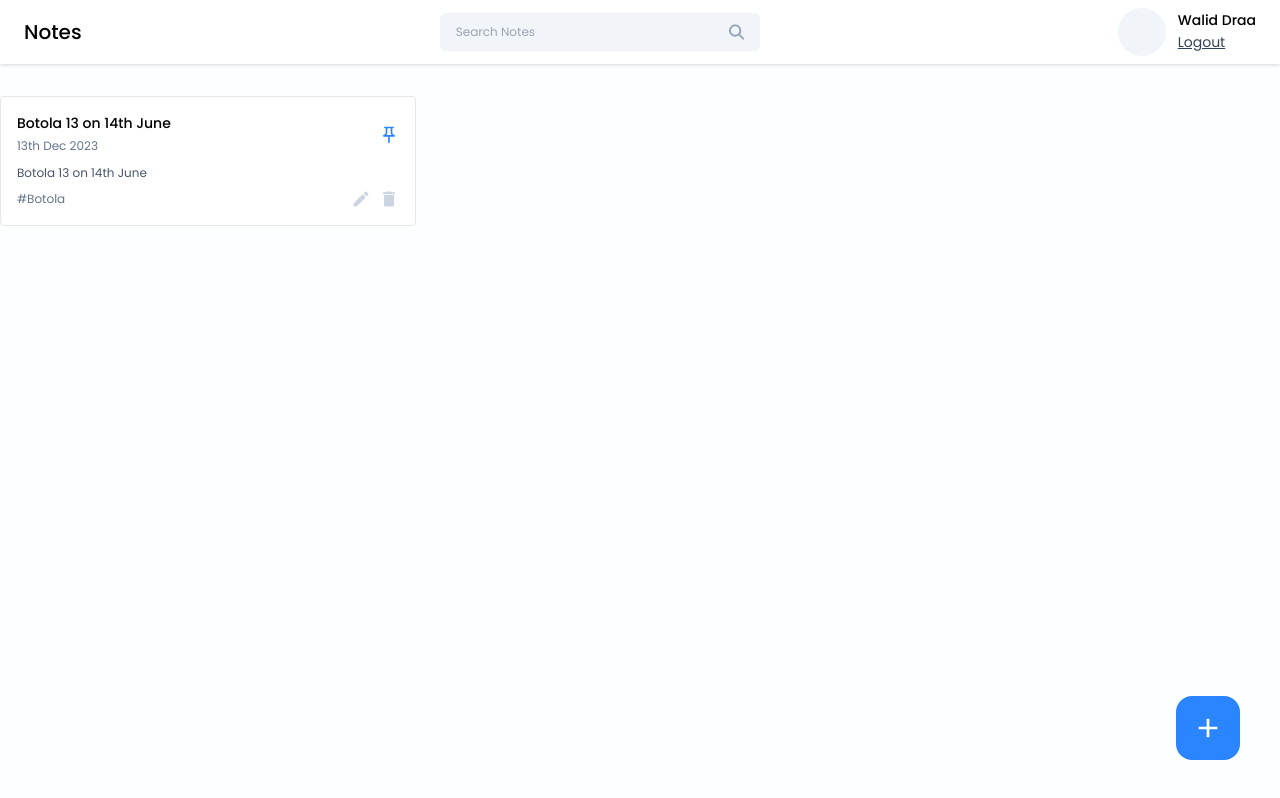
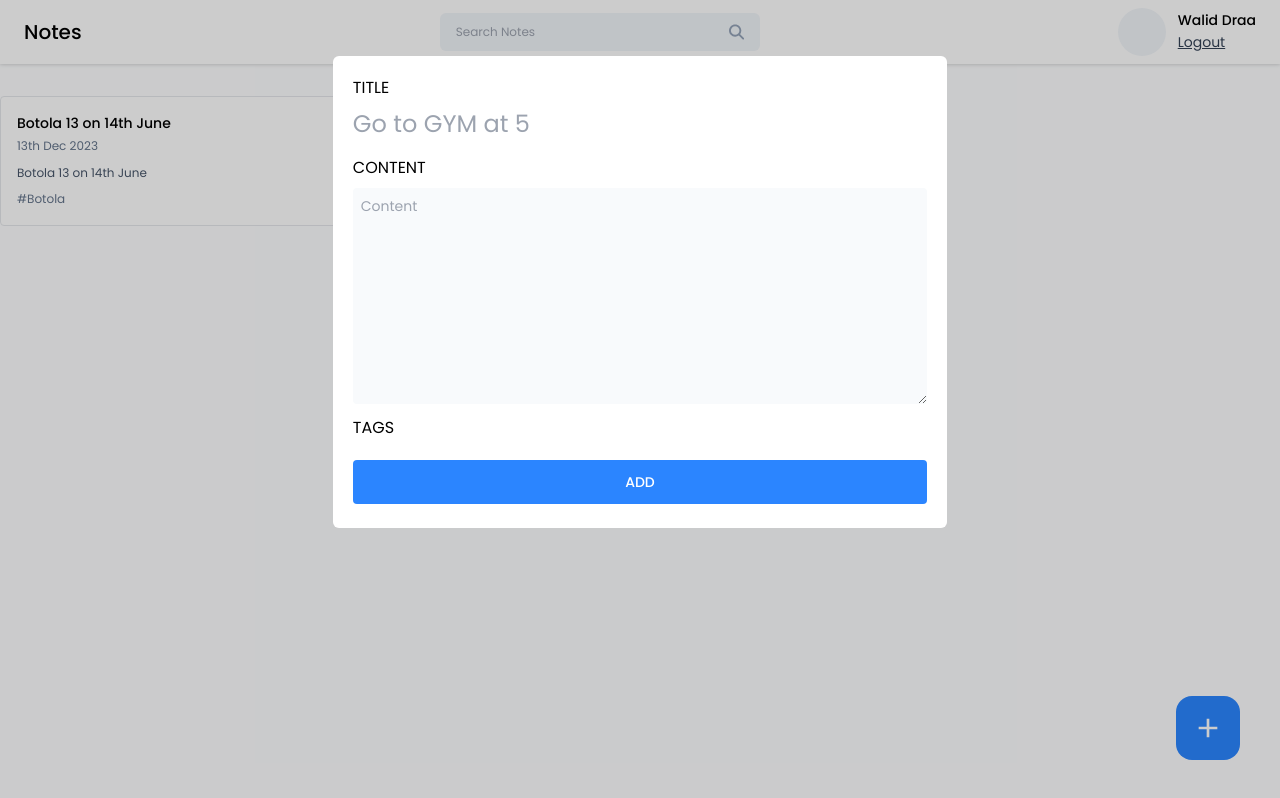
Before and after one commit to wa1ead/MERN-Notes-App, a React (Vite) app in the folder frontend/notes-app/: page /dashboard in a window 1280 px wide. Both pictures are taken after a click on the button 1208 px from the left and 728 px from the top of the page. Built offline with nearby package versions, Linux system fonts and the light colour scheme.

Commit message:
add/edit note popup component

```diff
--- a/frontend/notes-app/package.json
+++ b/frontend/notes-app/package.json
@@ -13,6 +13,7 @@
     "react": "^18.2.0",
     "react-dom": "^18.2.0",
     "react-icons": "^5.2.1",
+    "react-modal": "^3.16.1",
     "react-router-dom": "^6.23.1"
   },
   "devDependencies": {
--- a/frontend/notes-app/src/index.css
+++ b/frontend/notes-app/src/index.css
@@ -24,4 +24,7 @@
   .icon-btn {
     @apply text-xl text-slate-300 cursor-pointer hover:text-primary;
   }
+  .label-input {
+    @apply text-xs text-slate-400;
+  }
 }
--- /dev/null
+++ b/frontend/notes-app/src/pages/Home/AddEditNotes.jsx
@@ -0,0 +1,33 @@
+import React from "react";
+
+const AddEditNotes = () => {
+  return (
+    <div>
+      <div className="flex flex-col gap-2">
+        <label className="input-label">TITLE</label>
+        <input
+          type="text"
+          className="text-2xl text-slate-950 outline-none"
+          placeholder="Go to GYM at 5"
+        />
+      </div>
+      <div className="flex flex-col gap-2 mt-4">
+        <label className="input-label">CONTENT</label>
+        <textarea
+          type="text"
+          className="text-sm text-slate-950 bg-slate-50 p-2 outline-none rounded"
+          rows={10}
+          placeholder="Content"
+        />
+      </div>
+      <div className="mt-3">
+        <label className="input-label">TAGS</label>
+      </div>
+      <button className="btn-primary font-medium mt-5 p-3" onClick={() => {}}>
+        ADD
+      </button>
+    </div>
+  );
+};
+
+export default AddEditNotes;
--- a/frontend/notes-app/src/pages/Home/Home.jsx
+++ b/frontend/notes-app/src/pages/Home/Home.jsx
@@ -1,8 +1,17 @@
-import React from "react";
+import React, { useState } from "react";
+import Modal from "react-modal";
 import { MdAdd } from "react-icons/md";
 import NavBar from "../../components/navbar/NavBar";
 import NoteCard from "../../components/cards/NoteCard";
+import AddEditNotes from "./AddEditNotes";
+
 const Home = () => {
+  const [openAddEditModal, setOpenAddEditModal] = useState({
+    isShown: false,
+    type: "add",
+    data: null,
+  });
+
   return (
     <>
       <NavBar />
@@ -22,10 +31,26 @@
       </div>
       <button
         className="w-16 h-16 flex justify-center items-center bg-primary hover:bg-blue-600 rounded-2xl absolute right-10 bottom-10"
-        onClick={() => {}}
+        onClick={() => {
+          setOpenAddEditModal({ isShown: true, type: "add", data: null });
+        }}
       >
         <MdAdd className="text-[32px] text-white" />
       </button>
+
+      <Modal
+        isOpen={openAddEditModal.isShown}
+        onRequestClose={() => {}}
+        style={{
+          overlay: {
+            backgroundColor: "rgba(0,0,0,0.2)",
+          },
+        }}
+        contentLabel=""
+        className="w-[48%] max-h-3/4 bg-white mx-auto mt-14 p-5 overfolw-scroll rounded-md"
+      >
+        <AddEditNotes />
+      </Modal>
     </>
   );
 };
```
Also changed, not shown: 1 other file (tests, documents, lock files or other folders).
